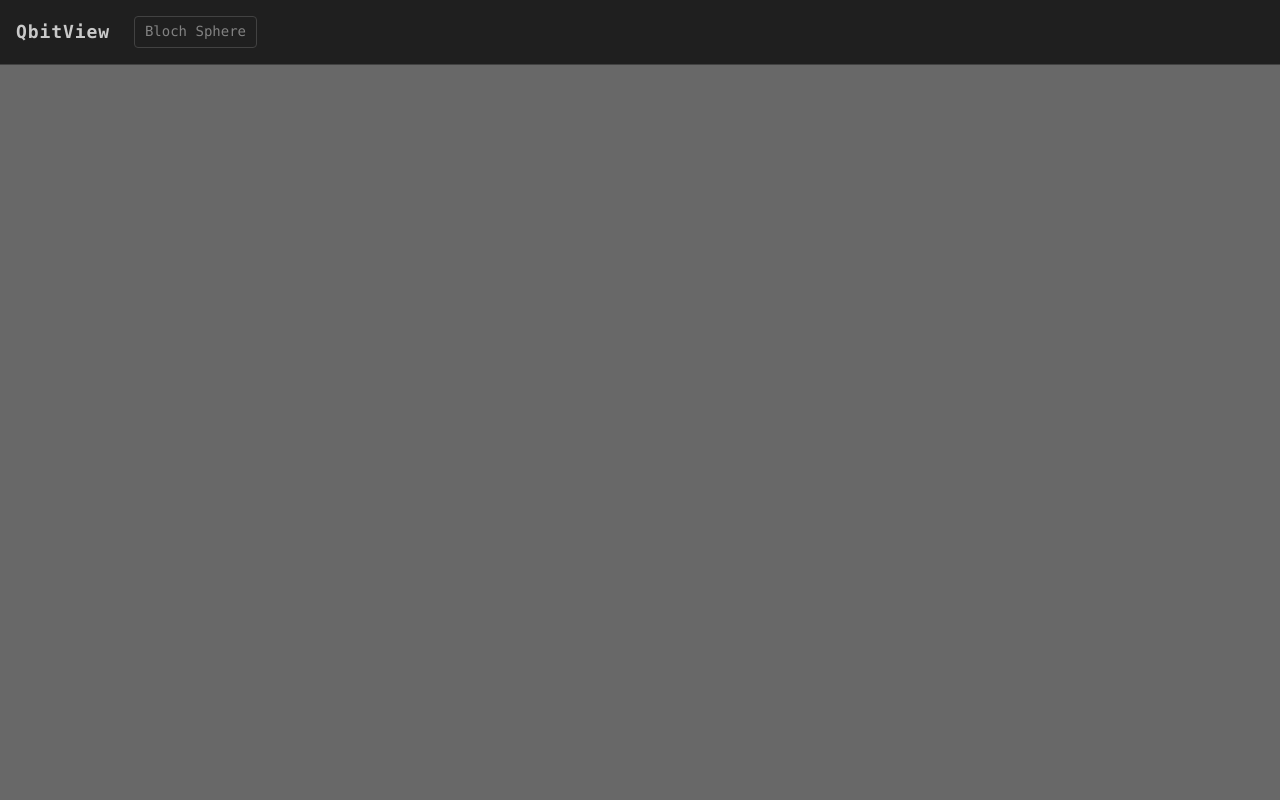
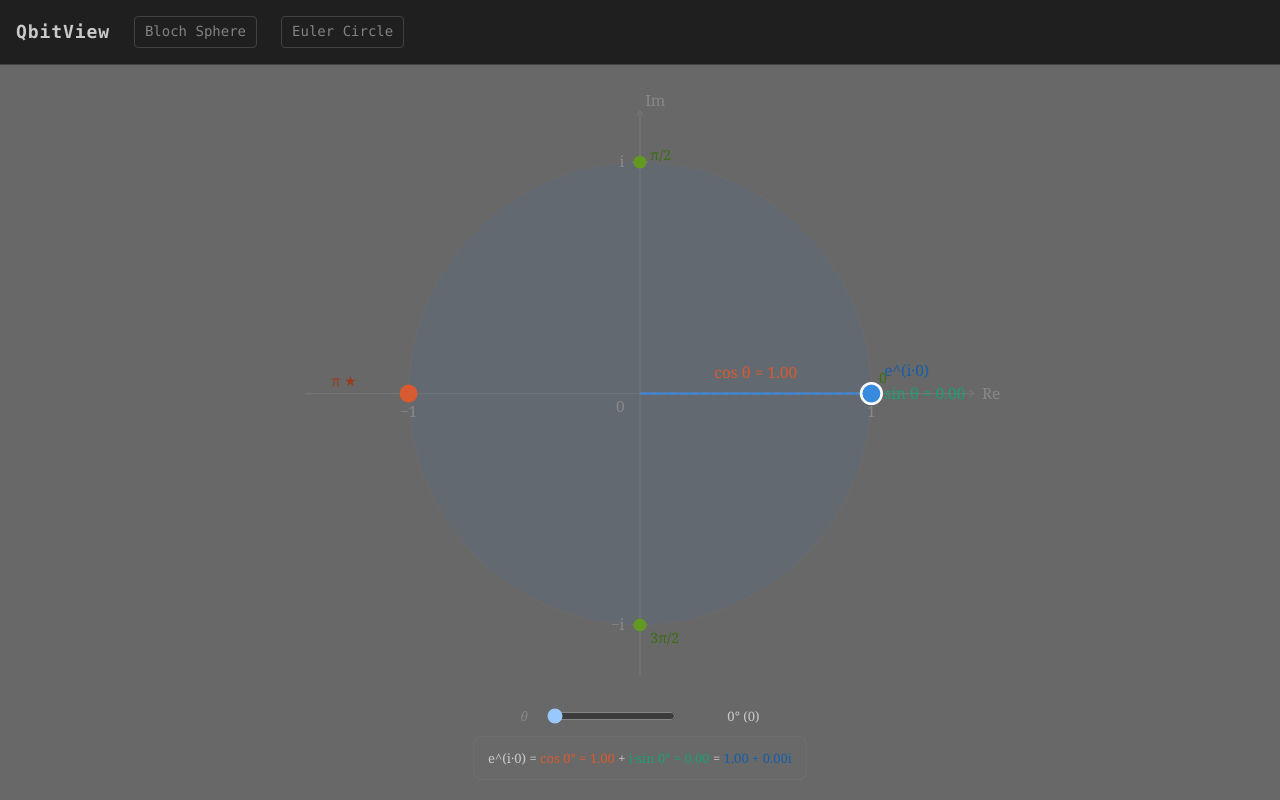
Before and after one commit to jalleng/qubit-view, a React (Vite) app: page /euler-circle in a window 1280 px wide. Built offline with nearby package versions, Linux system fonts and the light colour scheme.

Commit message:
feat: Added EulerCircle to routing

```diff
--- a/src/components/EulerUnitCircle.tsx
+++ b/src/components/EulerUnitCircle.tsx
@@ -1,4 +1,5 @@
 import { useState, useCallback } from "react";
+import { theme } from "../theme";
 
 const CX = 340;
 const CY = 240;
@@ -75,7 +76,16 @@ export default function UnitCircle() {
   const isEulerIdentity = deg === 180;
 
   return (
-    <div style={{ fontFamily: "'Georgia', serif", padding: "1.25rem 0" }}>
+    <div
+      style={{
+        fontFamily: "'Georgia', serif",
+        padding: "1.25rem 0",
+        width: "100%",
+        display: "flex",
+        flexDirection: "column",
+        alignItems: "center",
+      }}
+    >
       {/* SVG Canvas */}
       <svg
         width="100%"
@@ -137,10 +147,10 @@ export default function UnitCircle() {
           cx={CX}
           cy={CY}
           r={R}
-          fill="none"
+          fill={theme.sphere.shell}
           stroke="#888"
           strokeWidth="1"
-          opacity="0.25"
+          opacity="0.08"
         />
 
         {/* Tick marks */}
--- a/src/pages/App.tsx
+++ b/src/pages/App.tsx
@@ -2,18 +2,27 @@ import { Link, Route, Routes } from "react-router-dom";
 import { BlochSpherePage } from "./BlochSpherePage";
 import HomePage from "./HomePage";
 import classes from "./App.module.css";
+import { EulerCirclePage } from "./EulerCirclePage";
 
 export default function App() {
   return (
     <div className={classes.root}>
       <nav className={classes.nav}>
-        <Link to="/" className={classes.navTitle}>QbitView</Link>
-        <Link to="/bloch-sphere" className={classes.navLink}>Bloch Sphere</Link>
+        <Link to="/" className={classes.navTitle}>
+          QbitView
+        </Link>
+        <Link to="/bloch-sphere" className={classes.navLink}>
+          Bloch Sphere
+        </Link>
+        <Link to="/euler-circle" className={classes.navLink}>
+          Euler Circle
+        </Link>
       </nav>
       <div className={classes.pageWrapper}>
         <Routes>
           <Route path="/" element={<HomePage />} />
           <Route path="/bloch-sphere" element={<BlochSpherePage />} />
+          <Route path="/euler-circle" element={<EulerCirclePage />} />
         </Routes>
       </div>
     </div>
--- /dev/null
+++ b/src/pages/EulerCirclePage.tsx
@@ -0,0 +1,10 @@
+import classes from "./App.module.css";
+import EulerUnitCircle from "../components/EulerUnitCircle";
+
+export const EulerCirclePage = () => {
+  return (
+    <div className={classes.content}>
+      <EulerUnitCircle />
+    </div>
+  );
+};
```
